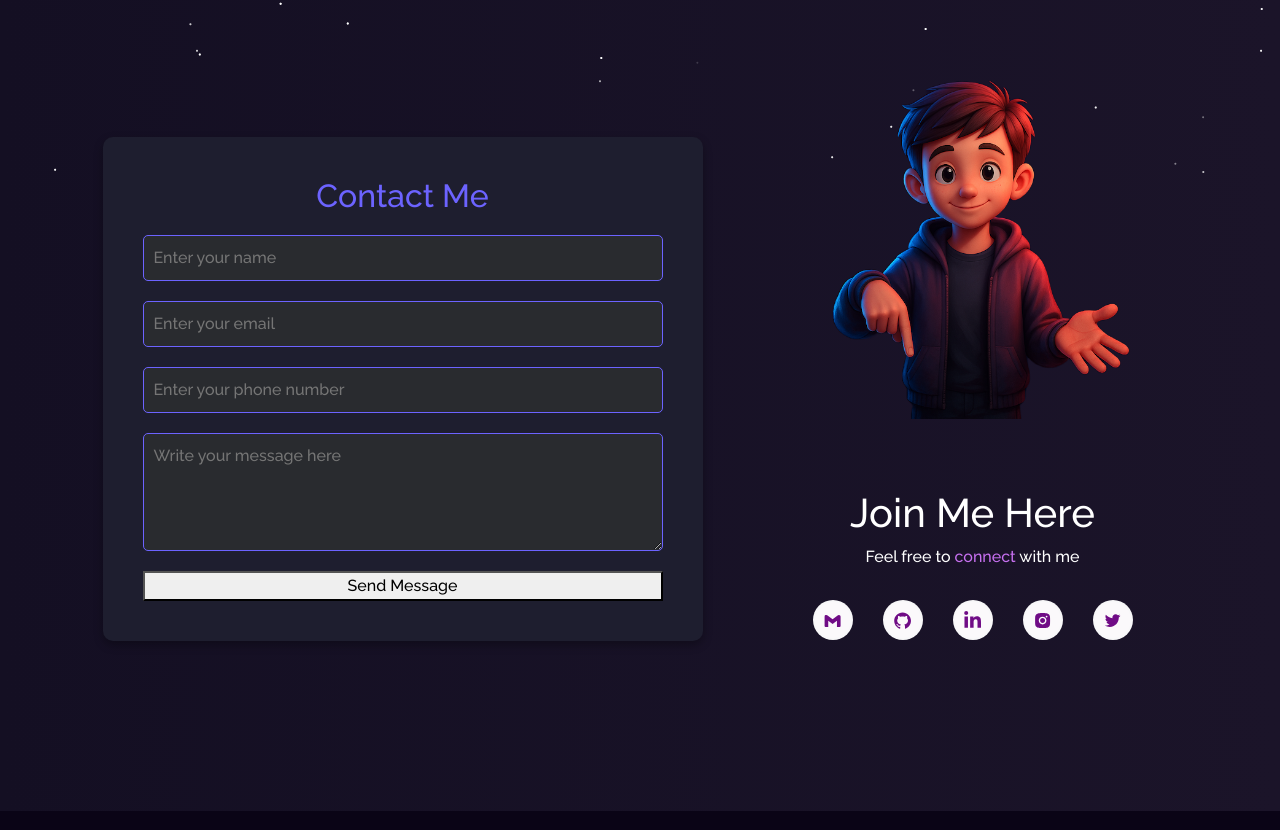
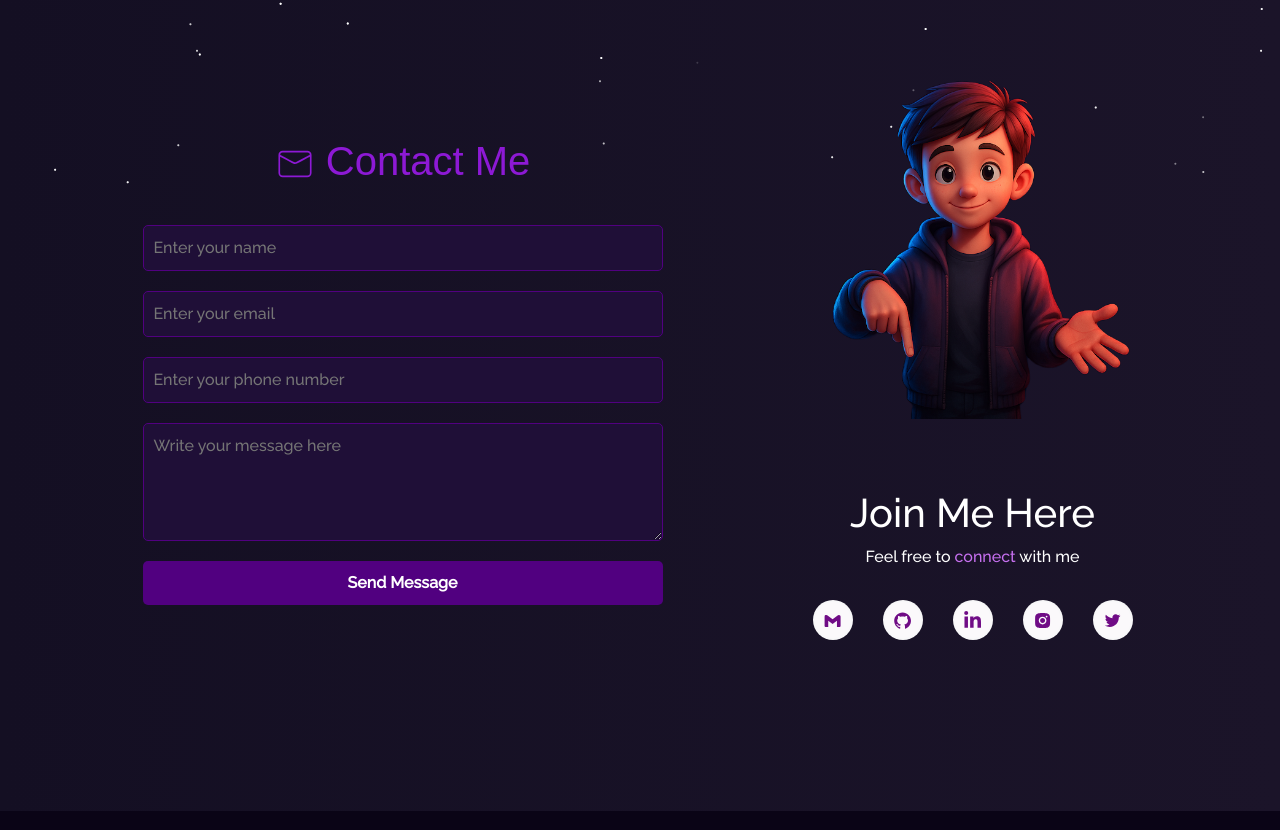
Before and after one commit to prateeksharma0112/Portfolio, a React (Create React App) app: page / in a window 1280 px wide. Shown: the part 614-1444 px from the top of the page. Built offline with nearby package versions, Linux system fonts and the light colour scheme.

Commit message:
Enhance Contact Form Design

```diff
--- a/src/components/Home/ContactMe.js
+++ b/src/components/Home/ContactMe.js
@@ -1,5 +1,6 @@
 import React, { useState } from "react";
 import emailjs from "emailjs-com";
+import { CiMail } from "react-icons/ci";
 
 const ContactMe = () => {
   const [formData, setFormData] = useState({
@@ -48,7 +49,7 @@ const ContactMe = () => {
 
   return (
     <div className="contact-me">
-      <h2 className="contact-heading">Contact Me</h2>
+      <h2 className="contact-heading"><CiMail/> Contact Me</h2>
       {submitted && (
         <p className="success-message">
           Thank you for reaching out! I'll get back to you soon.
@@ -99,7 +100,7 @@ const ContactMe = () => {
             required
           />
         </div>
-        <button type="submit" disabled={loading}>
+        <button type="submit" disabled={loading} className="submit-button">
           {loading ? "Sending..." : "Send Message"}
         </button>
       </form>
--- a/src/style.css
+++ b/src/style.css
@@ -461,20 +461,23 @@ button:focus {
 }
 
 .contact-me {
-  background-color: #1e1e2f; /* Dark background */
+  background-color: transparent; /* Dark background */
   color: white;
   padding: 40px;
+  padding-top: -10px;
   border-radius: 10px;
   max-width: 600px;
   margin: 0 auto;
-  box-shadow: 0 4px 10px rgba(0, 0, 0, 0.3);
+  /* box-shadow: 0 4px 10px rgba(0, 0, 0, 0.3); */
 }
 
 .contact-heading {
-  font-size: 2rem;
+  font-size: 2.5rem;
   text-align: center;
-  margin-bottom: 20px;
-  color: #6c63ff;
+  margin-bottom: 40px;
+  margin-top: -40px;
+  color: rgb(141, 25, 213);
+  font-family: fantasy;
 }
 
 /* Success Message */
@@ -497,19 +500,20 @@ button:focus {
 .form-group {
   display: flex;
   flex-direction: column;
+  color: white;
 }
 
 .form-group label {
   font-size: 1rem;
   margin-bottom: 5px;
-  color: #a9a9a9;
+  color: whitesmoke;
 }
 
 .form-group input,
 .form-group textarea {
-  background-color: #292b2f;
+  background-color: rgb(31, 15, 55);
   color: white;
-  border: 1px solid #6c63ff;
+  border: 1px solid rgb(81, 0, 128);
   border-radius: 5px;
   padding: 10px;
   font-size: 1rem;
@@ -519,12 +523,12 @@ button:focus {
 
 .form-group input:focus,
 .form-group textarea:focus {
-  border-color: #4e4abf;
+  border-color: purple;
 }
 
 /* Submit Button */
 .submit-button {
-  background-color: #6c63ff;
+  background-color: rgb(81, 0, 128);
   color: white;
   border: none;
   padding: 10px 20px;
@@ -536,12 +540,12 @@ button:focus {
 }
 
 .submit-button:hover {
-  background-color: #4e4abf;
-  transform: scale(1.05);
+  background-color: purple;
+  transform: scale(1.02);
 }
 
 .submit-button:disabled {
-  background-color: #a9a9a9;
+  background-color: rgb(4, 193, 38);
   cursor: not-allowed;
 }
 
```
